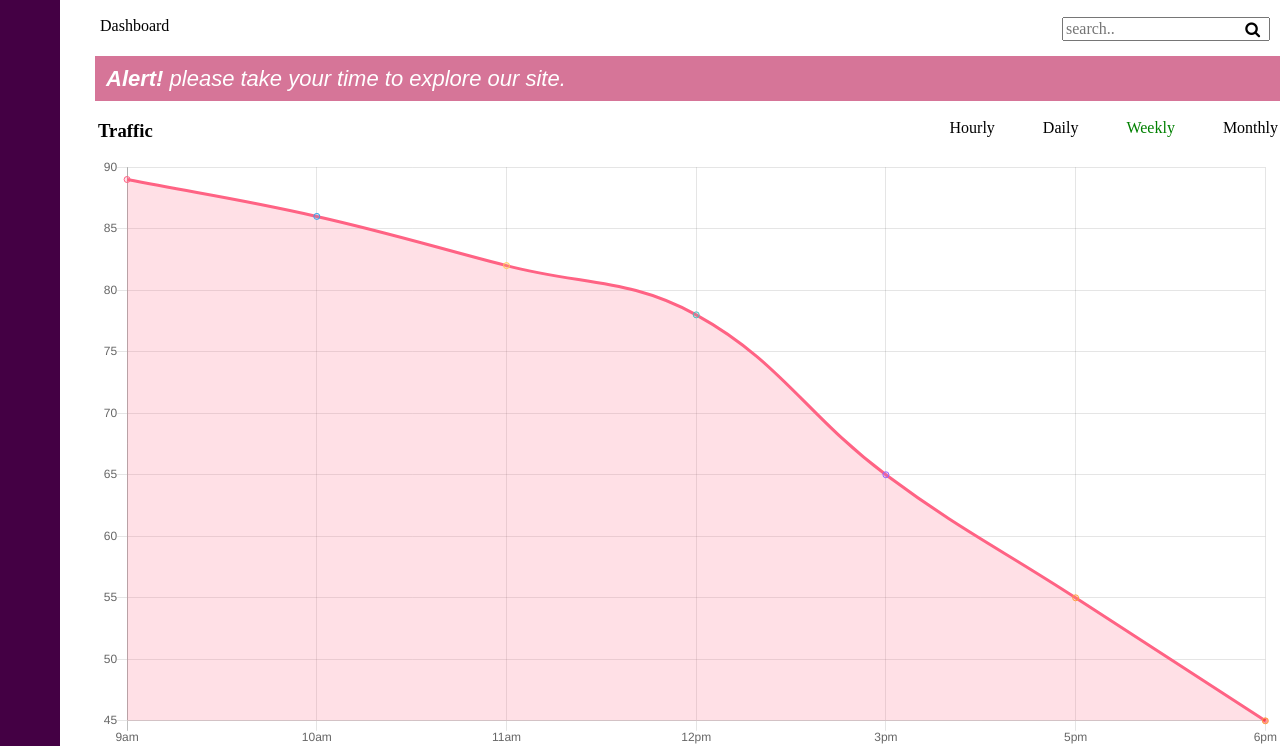
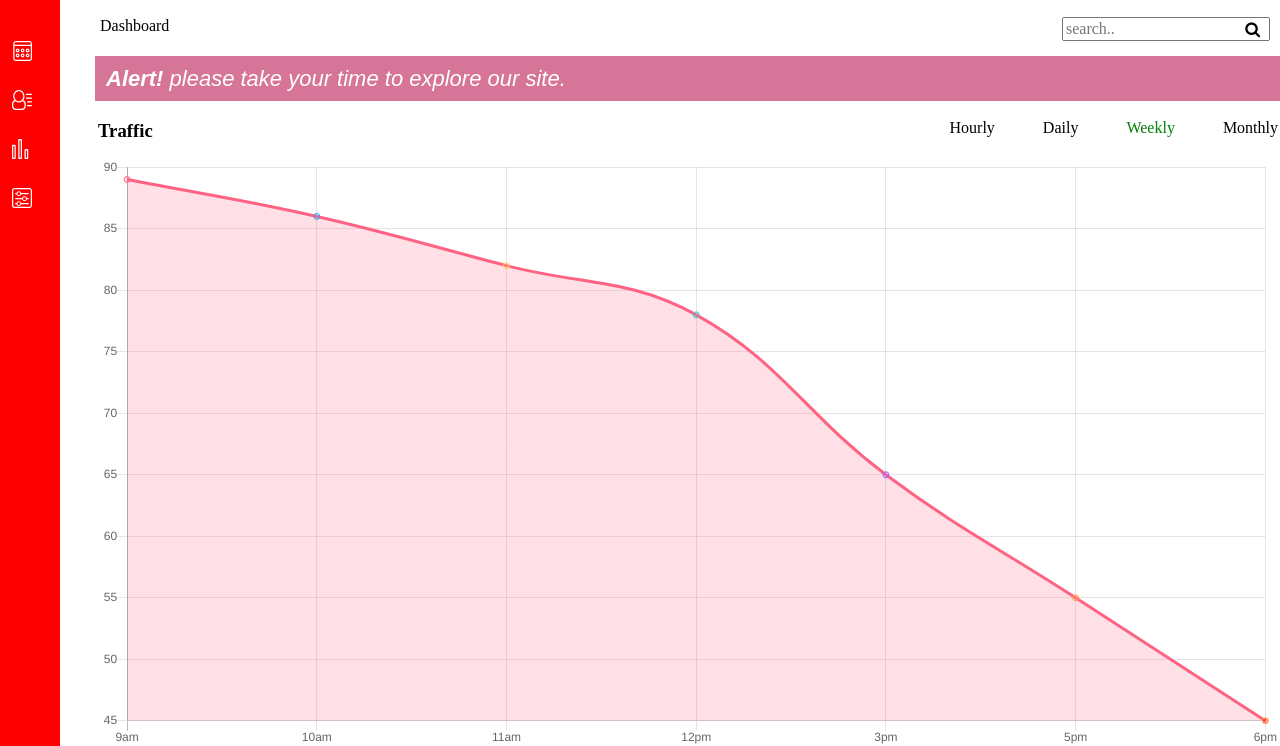
Before and after one commit to gbemougata/treehouse_project_9, a plain HTML site: page chartjs-project.js/index.html in a window 1280 px wide. Shown: the part 83-829 px from the top of the page. Drawn offline with nearby package versions, Linux system fonts and the light colour scheme.

Commit message:
Add files via upload

```diff
--- a/chartjs-project.js/styles.css
+++ b/chartjs-project.js/styles.css
@@ -87,22 +87,27 @@ padding-left:0px;
   }
 
 .sidebar-nav{
-  height: 100%;
+height:100%;
   width: 60px;
   position: fixed;
   z-index: 1;
   top: 1;
   left: 0;
-  background-color: #404;
+  background-color: red;
   overflow-x: hidden;
   padding-top: 16px;
+
 }
 .sidebar-nav li {
-  padding: 6px 8px 6px 16px;
+
+  padding-left:2px;
+  margin-left: 0px;
   text-decoration: none;
   font-size: 20px;
   color: #818181;
   display: block;
+  width:30px;
+
 }
 .search {
   display:flex;
```
